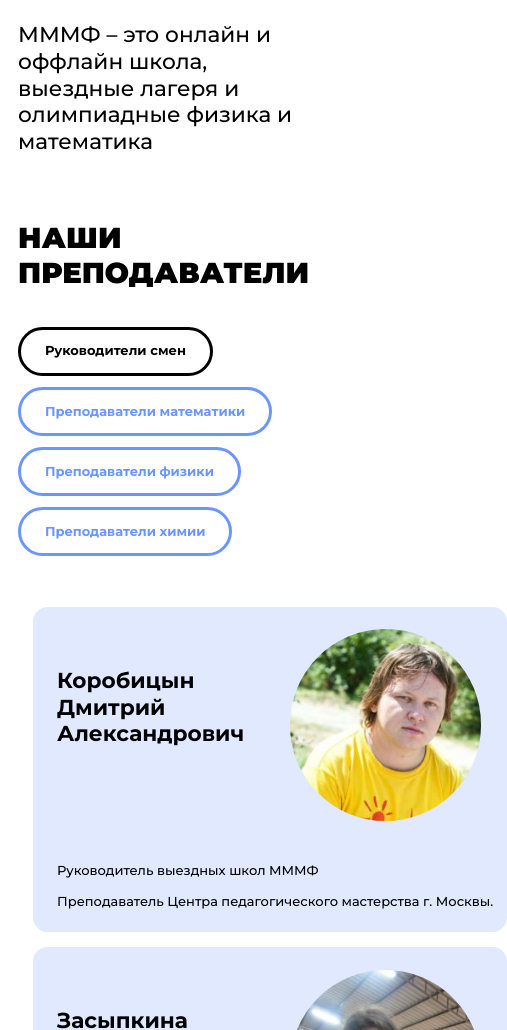
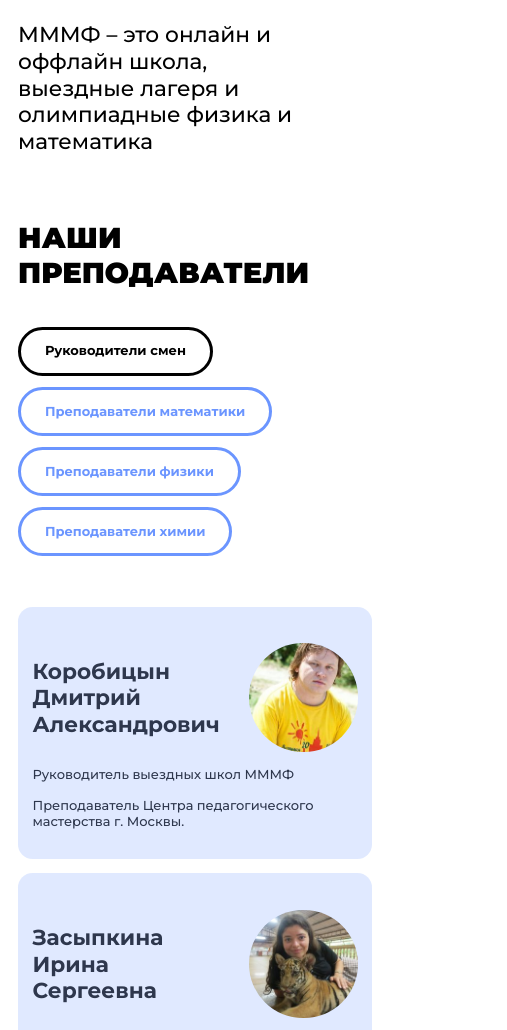
Before and after one commit to alehindev/work-team, a plain HTML site: page mmmf-camp/pages/about_us.html in a window 390 px wide. Shown: the part 65-1095 px from the top of the page, 507 px wide, since content can reach past the window. Drawn offline with nearby package versions, Linux system fonts and the light colour scheme.

Commit message:
html coding finished

```diff
--- a/mmmf-camp/js/about_us.js
+++ b/mmmf-camp/js/about_us.js
@@ -1,7 +1,4 @@
-var tutorsProfileTemplate = '<div class="teacher-profile">' +
-    '<h3 class="teacher-profile__title">|</h3><div class="teacher-profile__img" style="background: url(\'./../img/about_us_jpg/||\'); background-repeat: no-repeat; background-size: cover;"></div>' +
-    '<p class="teacher-profile__subtitle">|||</p></div>';
-
+var tutorsProfileTemplate = '<div class="teacher-profile">' + '<div class="teacher-bio">' + '<h3 class="teacher-bio__name">|</h3><div div class="teacher-logo" style = "background: url(\'./../img/about_us_jpg/||\'); background-repeat: no-repeat; background-size: cover; background-position: center;" ></div>' + '</div >' + '<p class="teacher-profile__subtitle">|||</p></div >';
 var tutorsNames = ["Коробицын Дмитрий Александрович",
     "Засыпкина Ирина Сергеевна",
     "Носков Михаил Сергеевич",
--- a/mmmf-camp/pages/about_us.html
+++ b/mmmf-camp/pages/about_us.html
@@ -75,6 +75,16 @@
                         </button>
                     </div>
                     <div class="teachers">
+                        <div class="teacher-profile">
+                            <div class="teacher-bio">
+                                <h3 class="teacher-bio__name"></h3>
+                                <div class="teacher-logo">
+                                </div>
+                            </div>
+                            <p class="teacher-profile__subtitle">|||</p>
+                        </div>
+
+
                         <!--<div class="teacher-profile">
                         <h3 class="teacher-profile__title">
                             Коробицын<br>Дмитрий<br>Александрович
--- a/mmmf-camp/styles/scss/about_us_style.scss
+++ b/mmmf-camp/styles/scss/about_us_style.scss
@@ -35,9 +35,11 @@ html {
     }
     @media screen and (min-width: 1401px) and (max-width: 1600px) {
         font-size: 14px;
+
     }
     @media screen and (min-width: 1601px) and (max-width: 1921px)  {
         font-size: 17px;
+
     }
     @media screen and (min-width: 1922px) and (max-width: 2560px) {
         font-size: 21px;
@@ -162,55 +164,56 @@ body {
 
 
 .teachers{
-    display: flex;
-    flex-wrap: wrap;
-    flex-direction: row;
+    display: grid;
+    grid-template-columns: 1fr 1fr;
+    grid-gap: 20/$rf*1rem;
 }
-
-.teacher-profile{
+.teacher-profile {
     position: relative;
+    padding: 40/$rf*1rem 20/$rf*1rem;
     display: flex;
     flex-direction: column;
     justify-content: space-between;
-    margin-bottom: 21/$rf*1rem;
-    margin-left: 21/$rf*1rem;
-    width: 656/$rf * 1rem;
-    height: 450/$rf *1rem;
-    &__title{
-        position: relative;
-        margin-left: 33/$rf * 1rem;
-        margin-top:  83/$rf * 1rem;
-        font-size: 30/$rf *1rem;
-        font-weight: 700;
-        line-height: 37/$rf *1rem;
-    }
-    &__img{
-        position: absolute;
-        /*background: url("../../img/index__png/deti.png");
-        background-repeat: no-repeat;
-        background-size: cover;*/
-        border-radius: 50%;
-        width: 265/$rf * 1rem;
-        height: 265/$rf * 1rem;
-        top:  31/$rf * 1rem;
-        right: 36/$rf *1rem;
-    }
-    &__subtitle{
-        position: relative;
-        max-width: 656/$rf * 1rem;
-        margin-left: 33/$rf * 1rem;
-        margin-bottom: 30/$rf*1rem;
+
+
+    &__subtitle {
+        padding: 0rem;
+        margin: 0rem;
+        margin-top: 10/$rf*1rem;
         font-weight: 500;
         font-size: 18/$rf *1rem;
         line-height: 22/$rf *1rem;
         overflow-wrap: break-word;
     }
+}
+.teacher-bio {
+        display: flex;
+        flex-direction: row;
+        flex-wrap: wrap-reverse;
+        justify-content: space-between;
+        align-items: center;
+        width: 100%;
+		&__name {
+            font-size: 30/$rf *1rem;
+            font-weight: 700;
+            line-height: 37/$rf *1rem;
+		}
+}
+.teacher-logo {
+    z-index: 5;
+    width: 256/$rf*1rem;
+    height: 256/$rf*1rem;
+    border-radius: 50%;
+}
 
-}
+
+
 
 .teacher-profile::before{
     content: "";
     position: absolute;
+    top: 0;
+    left: 0;
     width: 100%;
     height: 100%;
     background: rgb(153,182,255);
@@ -435,9 +438,16 @@ body {
 
     }
     .teachers{
-        display: flex;
-        flex-wrap: wrap;
-        flex-direction: column;
+        display: grid;
+        grid-template-columns: 1fr;
+        grid-gap: 20/$rf*1rem;
+    }
+    .teacher-logo {
+        z-index: 5;
+        width: 150/$rf*1rem;
+        height: 150/$rf*1rem;
+
     }
 
+
 }
--- a/mmmf-camp/styles/scss/index_style.scss
+++ b/mmmf-camp/styles/scss/index_style.scss
@@ -248,7 +248,7 @@ body {
             background-color: #fff;
             transform: rotate(45deg);
             border-radius: 5/$rf*1rem;
-            z-index: 10;
+            z-index: 6;
         }
         &__side::before {
             content: '';
@@ -260,7 +260,7 @@ body {
             background-color: #fff;
             transform: rotate(-45deg);
             border-radius: 5/$rf*1rem;
-            z-index: 10;
+            z-index: 6;
         }
 
 		&__side {
@@ -269,7 +269,7 @@ body {
             height: 16/$rf*1rem;
             right: 2/$rf*1rem;
             top: 0;
-            z-index: 10;
+            z-index: 6;
 		}
 
 }
--- a/mmmf-camp/styles/scss/olympiads_style.scss
+++ b/mmmf-camp/styles/scss/olympiads_style.scss
@@ -508,8 +508,6 @@ body {
         line-height: 31.7/$rf *1rem;
         color: black;
         text-decoration: underline;
-        text-decoration-style: solid;
-        text-decoration-skip-ink: none;
     }
 }
 
@@ -595,7 +593,7 @@ body {
             position: absolute;
             top: 0;
             left: 0;
-            background-image: url("../../img/olympiads_jpg/umosfera.png");
+            background-image: url('./../../img/olympiads_jpg/umosfera.png');
             background-repeat: no-repeat;
             background-size: cover;
             background-position: center;
--- a/mmmf-camp/styles/scss/online-schools.scss
+++ b/mmmf-camp/styles/scss/online-schools.scss
@@ -277,7 +277,8 @@ body {
 
 .article-about {
     display: block;
-    text-decoration: none;
+    text-decoration: underline;
+    color: black;
     margin-top: 50/$rf*1rem;
     &__text {
 
```
Also changed, not shown: mmmf-camp/img/olympiads_jpg/umosfera.png (added), mmmf-camp/styles/css/about_us_style.css, mmmf-camp/styles/css/index_style.css, mmmf-camp/styles/css/olympiads_style.css, mmmf-camp/styles/css/online-schools.css.
